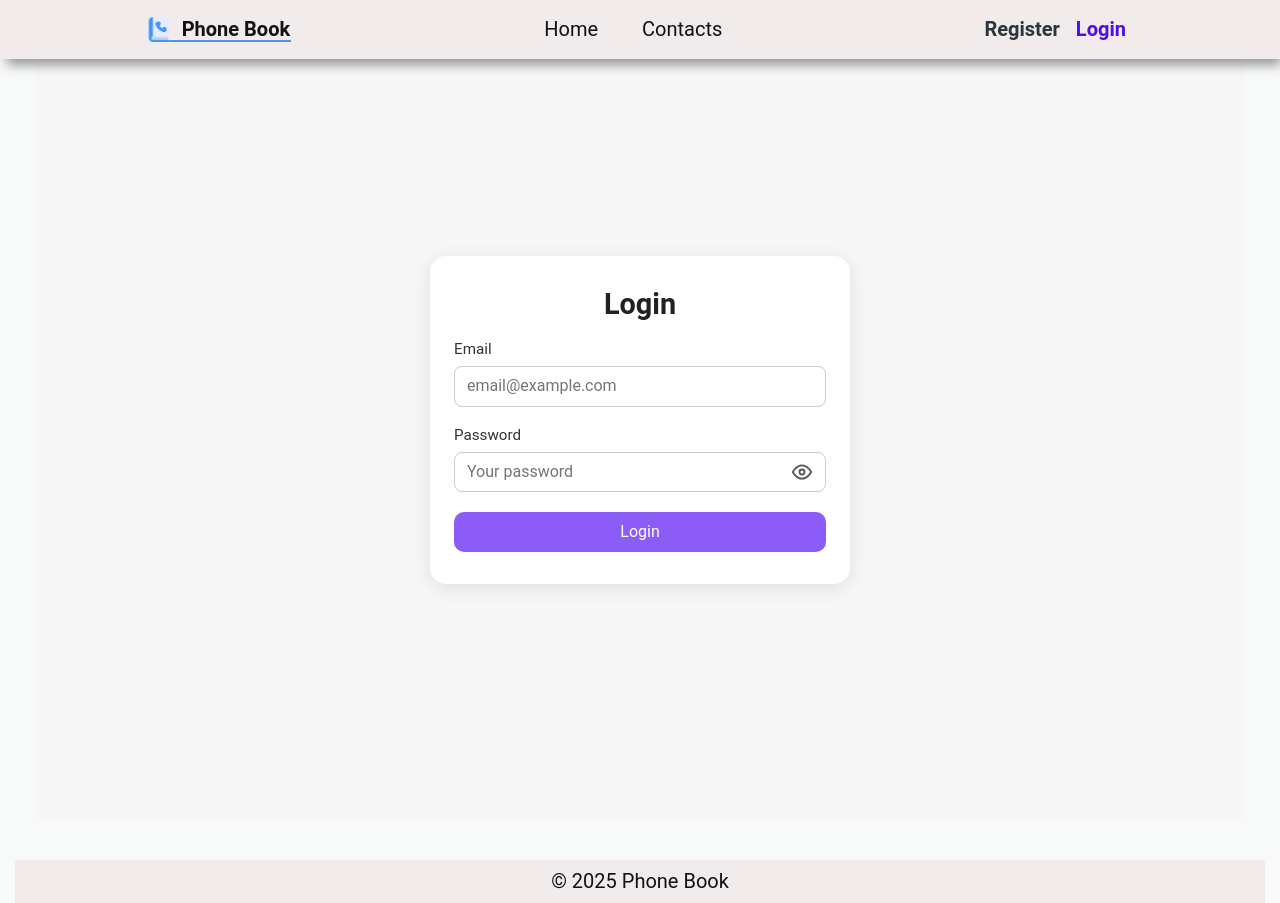
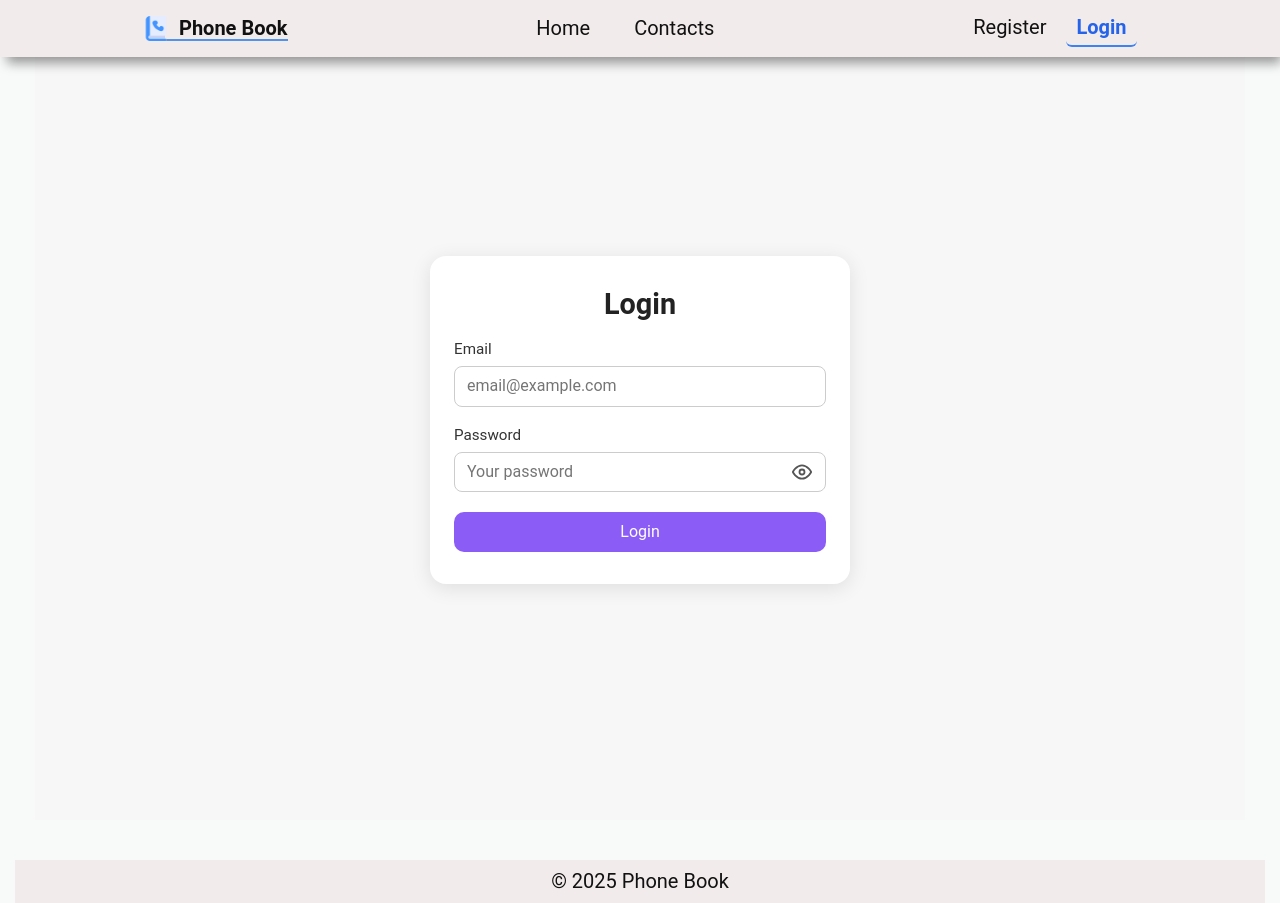
Before and after one commit to PetroMazuryk/phone-book-frontend, a React (Vite) app: page /phone-book-frontend/login in a window 1280 px wide. Built offline with nearby package versions, Linux system fonts and the light colour scheme; no server answers.

Commit message:
add CustomNavLink component to AuthNav

```diff
--- a/src/components/AuthNav/AuthNav.module.css
+++ b/src/components/AuthNav/AuthNav.module.css
@@ -1,15 +1,5 @@
 .wrapper {
-    text-align: center;
+    display: flex;
+    gap: 10px;
+
 }
-
-.link {
-    display: inline-block;
-    padding: 8px;
-    font-size: 20px;
-    font-weight: 700;
-    color: #2a363b;
-}
-
-.link.active {
-    color: #4d0def;
-}
--- a/src/components/AuthNav/AuthNav.tsx
+++ b/src/components/AuthNav/AuthNav.tsx
@@ -1,20 +1,17 @@
 import { NavLink } from 'react-router-dom';
+import { CustomNavLink } from '../CustomNavLink/CustomNavLink';
 import clsx from 'clsx';
 import css from './AuthNav.module.css';
 
 export const AuthNav: React.FC = () => {
-  const buildLinkClass = ({ isActive }: { isActive: boolean }) => {
-    return clsx(css.link, isActive && css.active);
-  };
+  // const buildLinkClass = ({ isActive }: { isActive: boolean }) => {
+  //   return clsx(css.link, isActive && css.active);
+  // };
 
   return (
     <div className={css.wrapper}>
-      <NavLink to="/register" className={buildLinkClass}>
-        Register
-      </NavLink>
-      <NavLink to="/login" className={buildLinkClass}>
-        Login
-      </NavLink>
+      <CustomNavLink to="/register">Register</CustomNavLink>
+      <CustomNavLink to="/login">Login</CustomNavLink>
     </div>
   );
 };
```
